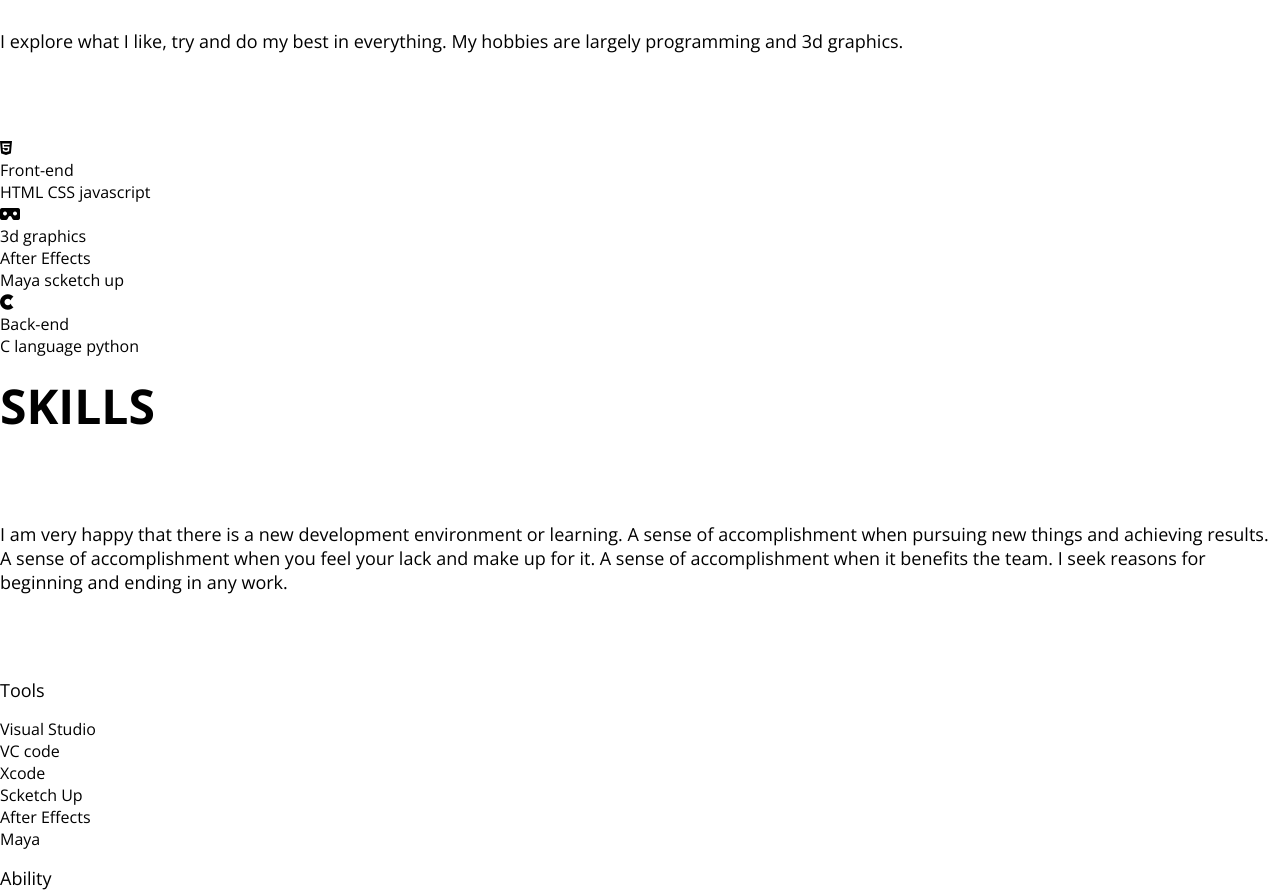
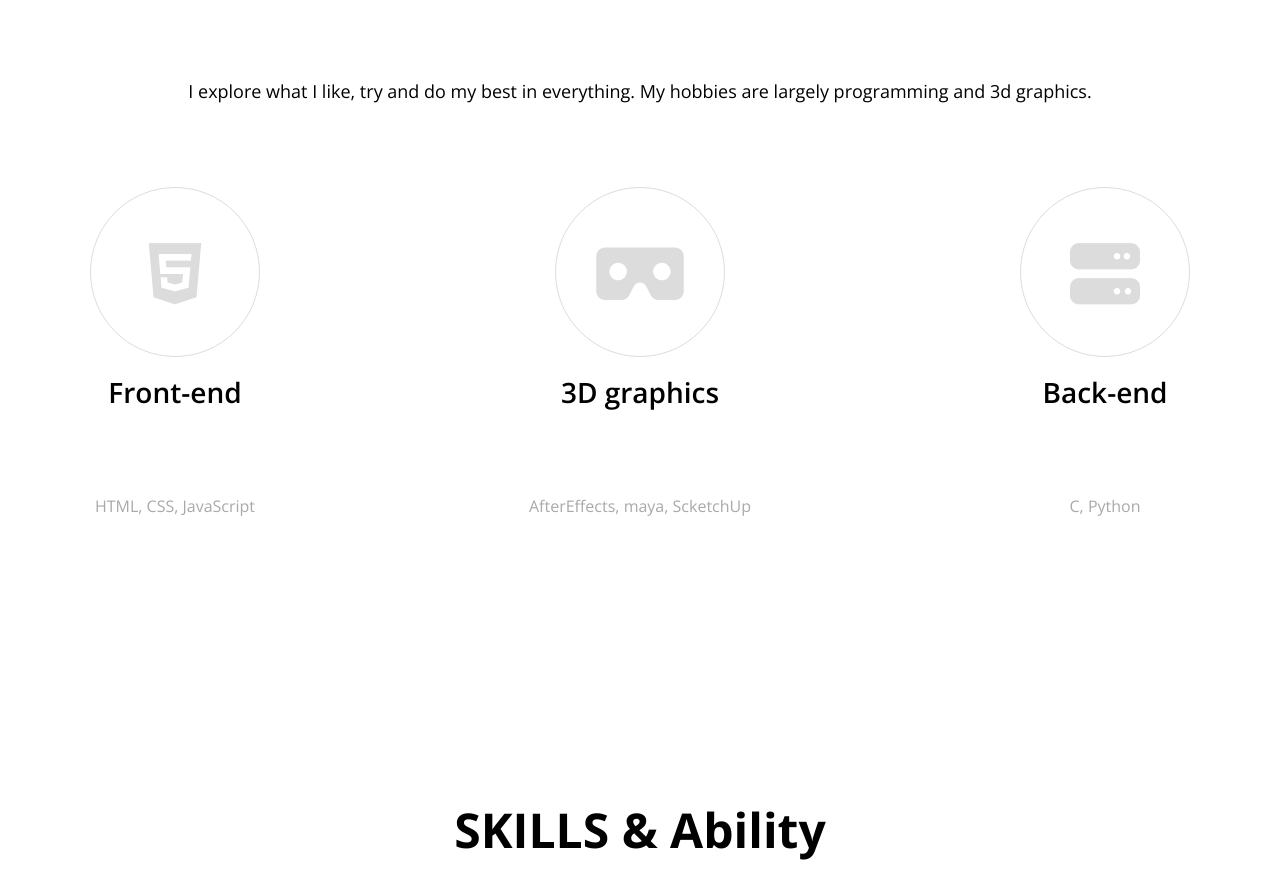
Before and after one commit to halanjs/project-1, a plain HTML site: page index.html in a window 1280 px wide. Shown: the part 860-1753 px from the top of the page. Drawn offline with nearby package versions, Linux system fonts and the light colour scheme.

Commit message:
SCC-about

```diff
--- a/index.html
+++ b/index.html
@@ -59,55 +59,59 @@
         alt="JS logo"
         />
      <h1 class="home__title"><br>Hello, I'm JS</h1>
-     <h2 class="home__description">Software Engineer. Graphics Engineer.<br/></h2>
+     <h2 class="home__description">Software Engineer.
+        Graphics Engineer.<br/></h2>
      <button class="home__contact">Contact Me</button>
      </div>
     </section>
 
     <!-- about -->
-    <section id="about">
+    <section id="about" class="section">
         <h1>ABOUT ME</h1>
         <p>
             I explore what I like, try and do my best in everything.
             My hobbies are largely programming and 3d graphics.
         </p>
-        <div class="about__hobby">
-            <div class="hobby__icon"></div>
+        <div class="about__majors">
+            <div class="major">
+              <div class="major__icon">
                 <i class="fab fa-html5"></i>
-            <div class="hobby__title">
-                Front-end
+              </div>
+              <h2 class="major__title">Front-end</h2>
+              <p class="major__description">
+                HTML, CSS, JavaScript
+              </p>
             </div>
-            <div class="hobby__description">
-                HTML CSS javascript
+            <div class="major">
+              <div class="major__icon">
+                <i class="fas fa-vr-cardboard"></i>
+              </div>
+              <h2 class="major__title">3D graphics</h2>
+              <p class="major__description">
+                AfterEffects, maya, ScketchUp
+              </p>
             </div>
-            <div class="hobby__icon"></div>
-                <i class="fas fa-vr-cardboard"></i>
-            <div class="hobby__title">
-                3d graphics
+            <div class="major">
+              <div class="major__icon">
+                <i class="fas fa-server"></i>
+              </div>
+              <h2 class="major__title">Back-end</h2>
+              <p class="major__description">
+                C, Python
+              </p>
             </div>
-            <div class="hobby__description">
-                After Effects  <br/> Maya  scketch up
-            </div>
-            <div class="hobby__icon"></div>
-                <i class="fab fa-cuttlefish"></i>
-            <div class="hobby__title">
-                Back-end
-            </div>
-            <div class="hobby__description">
-                C language  python
-            </div>
-
-        </div>
+          </div>
     </section>
 
     <!-- skills -->
-    <section id="skills">
-        <h1>SKILLS</h1>
+    <section id="skills" class="section">
+        <h1>SKILLS & Ability</h1>
         <p>
             I am very happy that there is a new development environment or learning.
             A sense of accomplishment when pursuing new things and achieving results.
             A sense of accomplishment when you feel your lack and make up for it.
-            A sense of accomplishment when it benefits the team. I seek reasons for beginning and ending in any work.
+            A sense of accomplishment when it benefits the team.
+            I seek reasons for beginning and ending in any work.
         </p>
         <div class="skillset">
             <div class="skillset__right">
@@ -177,7 +181,7 @@
     </section>
 
     <!-- comment -->
-    <section id="comment">
+    <section id="comment" class="section">
         <h2 class="comment__title">COMMENT</h2>
         <h3 class="comment__e-mail">halanjs05@gmail.com</h3>
         <div class="comment__icon">
--- a/style.css
+++ b/style.css
@@ -9,6 +9,9 @@
     --color-Tastefully_Made_Mint_Julep:#CFF5CB;
     --color-lightyellow:#FFFFE0;
     --color-lightgreen:#BFE7B5;
+    --color-darkgreen: #75C996;
+    --color-purple: #AB77CB;
+    --color-limegreen: #AED92A;
 
     /* Font Size */
     --font-large: 48px;
@@ -25,6 +28,9 @@
 
     /* size */
     --size-bolder-radius: 4px;
+
+    /* animation */
+    --animation-direction: 650ms;
 }
 
 /* Universal tage */
@@ -148,6 +154,52 @@ p{
     border-radius: 4px;
 }
 
-.home__contact:hover {
-    background-color: var(--color-lightyellow);
+
+/* Section common */
+.section {
+    padding: 50px;
+    text-align: center;
+    max-width: 1200px;
+    margin: auto;
 }
+
+/* About */
+.about__majors {
+    display: flex;
+    justify-content: space-between;
+    margin: 80px 0;
+}
+
+.major__icon {
+    width: 170px;
+    height: 170px;
+    line-height: 170px;
+    font-size: 70px;
+    margin: auto;
+    color: var(--color-gainsboro);
+    border: 1px solid var(--color-gainsboro);
+    border-radius: 50%;
+    margin-bottom: 16px;
+}
+
+.major__icon i {
+    transition: all var(--animation-direction) ease;
+}
+
+.major__icon:hover i {
+    color: var(--color-darkgreen);
+    transform: scale(1.15);
+}
+
+.major__title {
+    font-weight: var(--weight-semi-bold);
+    color: black;
+}
+
+.major__description {
+    color: darkgrey;
+}
+
+.major__description{
+    font-size: var(--font-small);
+}
```
